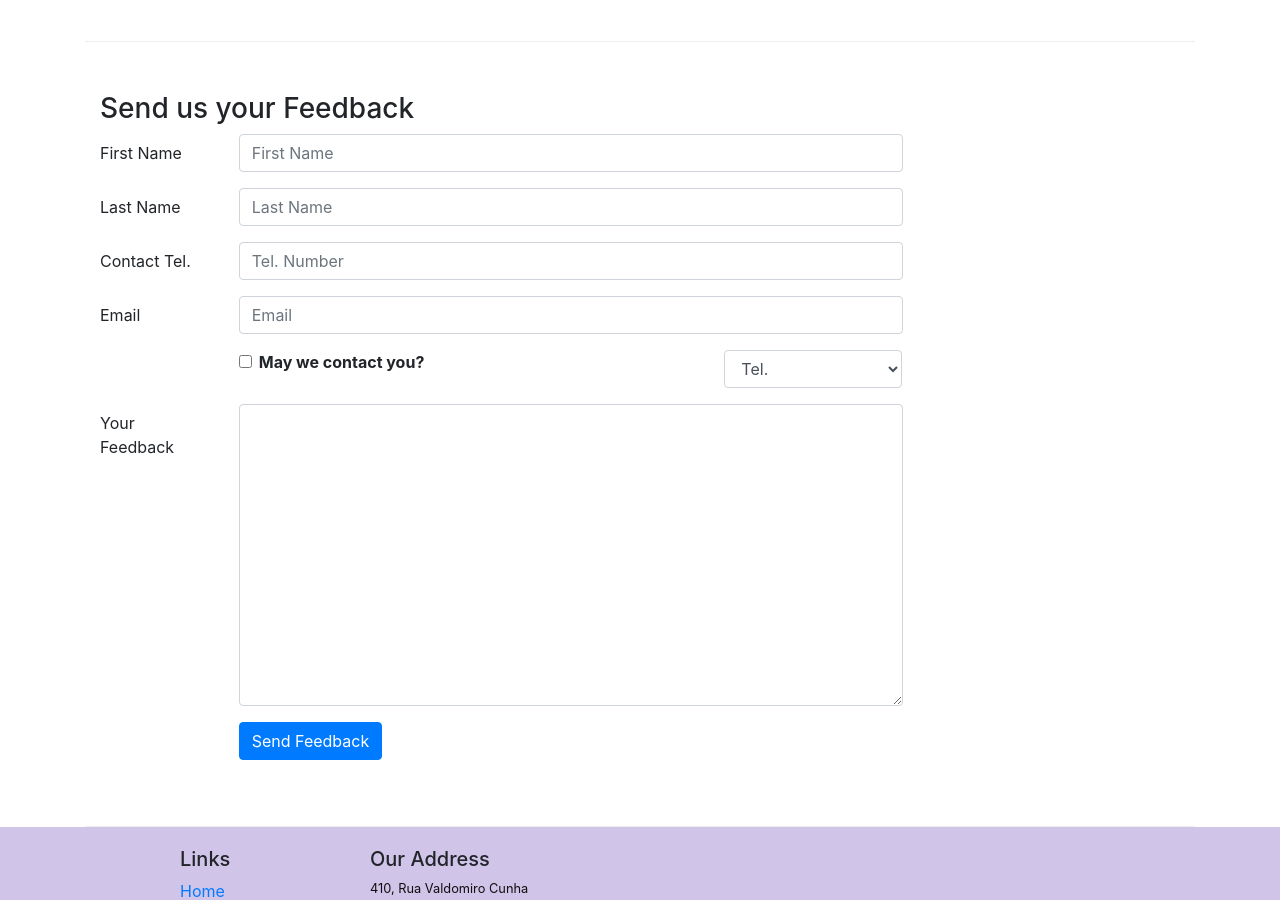
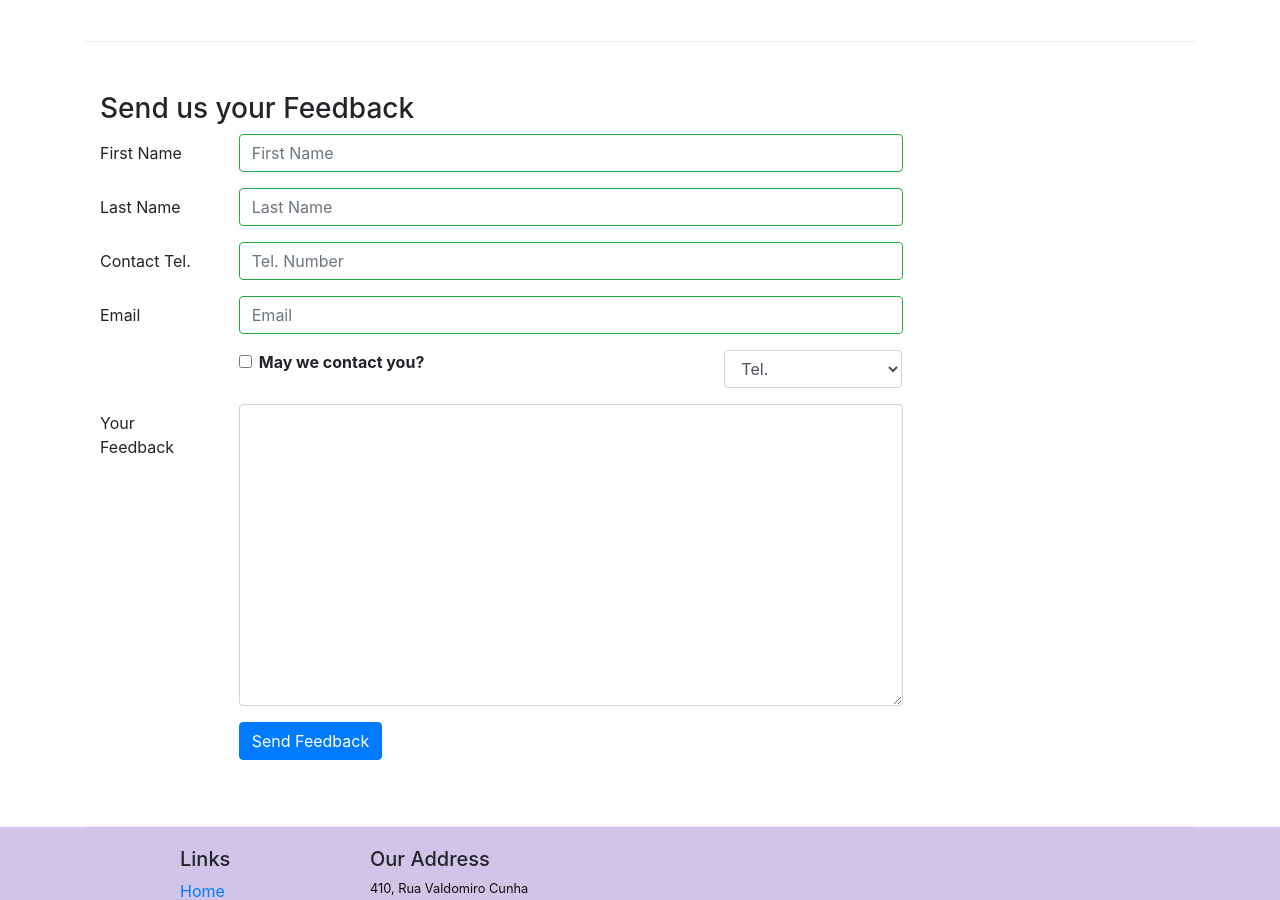
Before and after one commit to marcosvpinho/confusion, a React (Create React App) app: page /contactus in a window 1280 px wide. Shown: the part 880-1780 px from the top of the page. Built offline with nearby package versions, Linux system fonts and the light colour scheme.

Commit message:
controlled form valitation

```diff
--- a/src/components/ContactComponent.js
+++ b/src/components/ContactComponent.js
@@ -1,5 +1,5 @@
 import React,{Component} from 'react';
-import {Breadcrumb, BreadcrumbItem, Button, Form, FormGroup, Label, Input, Col} from 'reactstrap';
+import {Breadcrumb, BreadcrumbItem, Button, Form, FormGroup, Label, Input, Col, FormFeedback} from 'reactstrap';
 import {Link} from 'react-router-dom';
 
 class Contact extends Component{
@@ -13,10 +13,17 @@
             email: '',
             agree: false,
             contactType: 'Tel.',
-            message: ''
+            message: '',
+            touched:{
+                firstname: false,
+                lastname: false,
+                telnum: false,
+                email: false
+            }
         }
         this.handleSubmit = this.handleSubmit.bind(this);
         this.handleInputChange = this.handleInputChange.bind(this);
+        this.handleBlur = this.handleBlur.bind(this);
     }
 
     handleInputChange(event){
@@ -34,7 +41,50 @@
         alert("Current State is: "+JSON.stringify(this.state));
         event.preventDefault();
     }
+
+    handleBlur = (field) => (evt) => {
+        this.setState({
+            touched: {...this.state.touched, [field]: true}
+        });
+    }
+
+    validate(firstname, lastname, telnum, email){
+        const errors = {
+            firstname: '',
+            lastname: '',
+            telnum: '',
+            email: '',
+        };
+
+        if(this.state.touched.firstname && firstname.length < 3){
+            errors.firstname = "First Name should be >= 3 characters";
+        }else if(this.state.touched.firstname && firstname.length > 10){
+            errors.firstname = "First Name should be <= 10 characters";
+        }
+
+        if(this.state.touched.lastname && lastname.length < 3){
+            errors.lastname = "Last Name should be >= 3 characters";
+        }else if(this.state.touched.lastname && lastname.length > 10){
+            errors.lastname = "Last Name should be <= 10 characters";
+        }
+
+        const reg = /^\d+$/;
+        if(this.state.touched.telnum && !reg.test(telnum)){
+            errors.telnum = 'Tel. Number should contain only numbers';
+        }
+
+        if(this.state.touched.email && email.split('').filter(x => x ==='@').length !==1){
+            errors.email = 'Email should contain a @';
+        }
+
+        return errors;
+
+
+
+    }
+
     render(){
+        const errors = this.validate(this.state.firstname, this.state.lastname, this.state.telnum, this.state.email);
         return(
             <div className="container">
                 <div className="row">
@@ -83,25 +133,29 @@
                             <FormGroup row>
                                 <Label htmlFor="firstname" md={2}>First Name</Label>
                                 <Col md={10}>
-                                    <Input type="text" id="firstname" name="firstname" placeholder="First Name" value={this.state.firstname} onChange={this.handleInputChange}></Input>
+                                    <Input type="text" id="firstname" name="firstname" onBlur={this.handleBlur('firstname')} placeholder="First Name" value={this.state.firstname} valid={errors.firstname ===''} invalid={errors.firstname !==''} onChange={this.handleInputChange}></Input>
+                                    <FormFeedback> {errors.firstname} </FormFeedback>
                                 </Col>
                             </FormGroup>
                             <FormGroup row>
                                 <Label htmlFor="lastname" md={2}>Last Name</Label>
                                 <Col md={10}>
-                                    <Input type="text" id="lastname" name="lastname" placeholder="Last Name" value={this.state.lastname} onChange={this.handleInputChange}></Input>
+                                    <Input type="text" id="lastname" name="lastname" placeholder="Last Name" value={this.state.lastname} valid={errors.lastname ===''} invalid={errors.lastname !==''} onBlur={this.handleBlur('lastname')} onChange={this.handleInputChange}></Input>
+                                    <FormFeedback> {errors.lastname} </FormFeedback>
                                 </Col>
                             </FormGroup>
                             <FormGroup row>
                                 <Label htmlFor="telnum" md={2}>Contact Tel.</Label>
                                 <Col md={10}>
-                                    <Input type="tel" id="telnum" name="telnum" placeholder="Tel. Number" value={this.state.telnum} onChange={this.handleInputChange}></Input>
+                                    <Input type="tel" id="telnum" name="telnum" placeholder="Tel. Number" value={this.state.telnum} valid={errors.telnum ===''} invalid={errors.telnum !==''} onBlur={this.handleBlur('telnum')} onChange={this.handleInputChange}></Input>
+                                    <FormFeedback> {errors.telnum} </FormFeedback>
                                 </Col>
                             </FormGroup>
                             <FormGroup row>
                                 <Label htmlFor="email" md={2}>Email</Label>
                                 <Col md={10}>
-                                    <Input type="email" id="email" name="email" placeholder="Email" value={this.state.email} onChange={this.handleInputChange}></Input>
+                                    <Input type="email" id="email" name="email" placeholder="Email" value={this.state.email} valid={errors.email ===''} invalid={errors.email !==''} onBlur={this.handleBlur('email')} onChange={this.handleInputChange}></Input>
+                                    <FormFeedback> {errors.email} </FormFeedback>
                                 </Col>
                             </FormGroup>
                             <FormGroup row>
```
